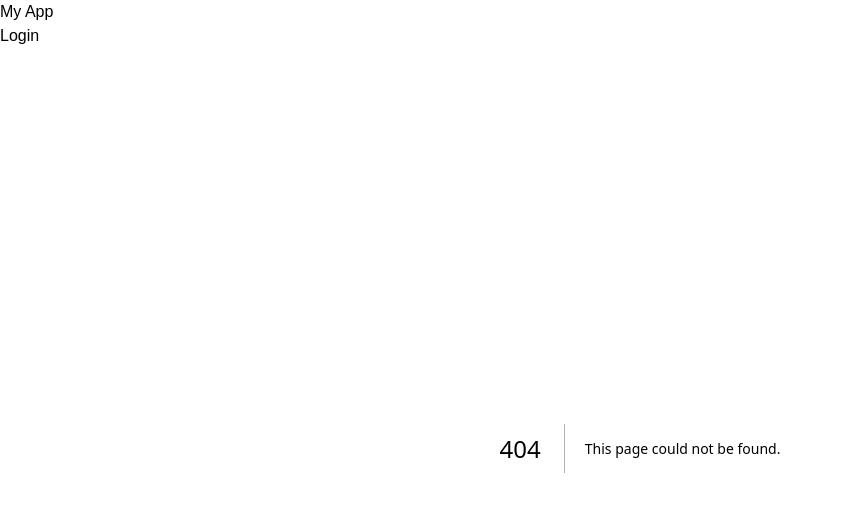
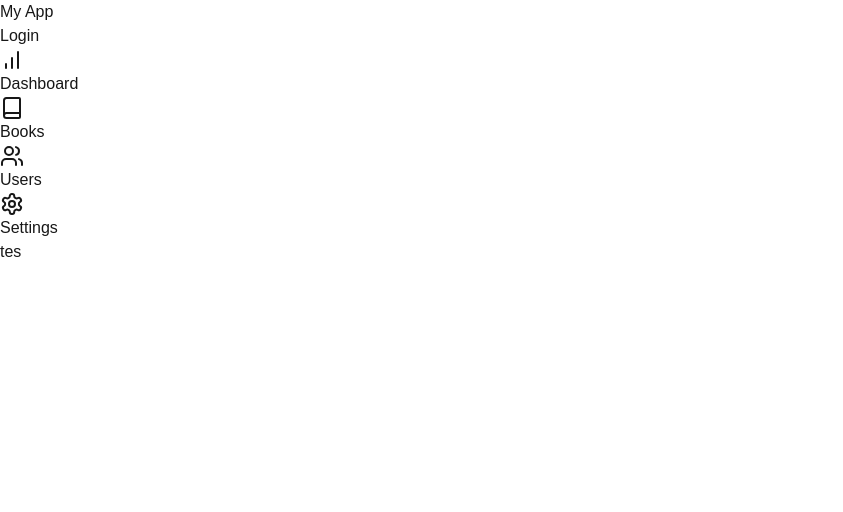
Before and after one commit to Faiz2979/School-Library, a Next.js app in the folder frontend/: page /admin/book in a window 1280 px wide. Before the commit this address had no page. Shown: the top 512 px of the page, without its empty margins (0-843 px from the left). Built offline with nearby package versions, Linux system fonts and the light colour scheme.

Commit message:
still admin

```diff
--- /dev/null
+++ b/frontend/src/app/admin/book/page.tsx
@@ -0,0 +1,21 @@
+'use client';
+import { useState } from 'react';
+export default function AdminBook() {
+    interface Book {
+        isbn: string;
+        title: string;
+        author: string;
+        publisher: string;
+        category: string;
+        stock: number;
+        cover: string;
+    }
+    const [books, setBooks] = useState<Book[]>([]);
+    const [loading, setLoading] = useState<boolean>(true);
+
+    return (
+        <div>
+            tes
+        </div>
+    );
+}
--- a/frontend/src/app/admin/components/admin-sidebar.tsx
+++ b/frontend/src/app/admin/components/admin-sidebar.tsx
@@ -9,7 +9,7 @@ import { usePathname } from 'next/navigation';
 
     const menuItems = [
         { href: '/admin', label: 'Dashboard', icon: BarChart },
-        { href: '/admin/books', label: 'Books', icon: Book },
+        { href: '/admin/book', label: 'Books', icon: Book },
         { href: '/admin/users', label: 'Users', icon: Users },
         { href: '/admin/settings', label: 'Settings', icon: Settings },
     ];
--- a/frontend/src/app/admin/page.tsx
+++ b/frontend/src/app/admin/page.tsx
@@ -59,13 +59,14 @@ export default function AdminDashboard() {
     setOverdueReturns(data.total_overdue);
     }
     catch (error) {
-        console.error('Error fetching overdue returns:', error
-        );
+    console.error('Error fetching overdue returns:', error);
+    }
   }
 
   useEffect(() => {
     fetchBookCount();
     fetchBorrowedBooks();
+    fetchOverdueReturns();
   }, []);
 
   return (
@@ -94,4 +95,3 @@ export default function AdminDashboard() {
     </div>
   );
 }
-}
```
Also changed, not shown: frontend/src/app/login/page.tsx (deleted, +0 -8 lines). Lines whose indentation alone changed are shown as unchanged.
